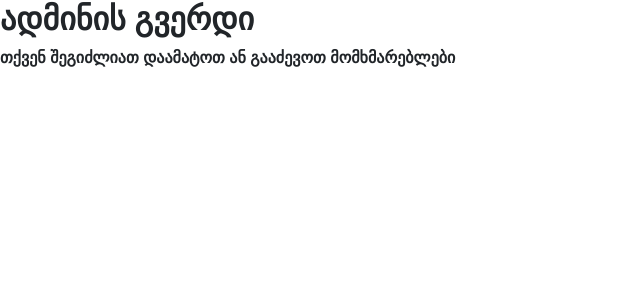
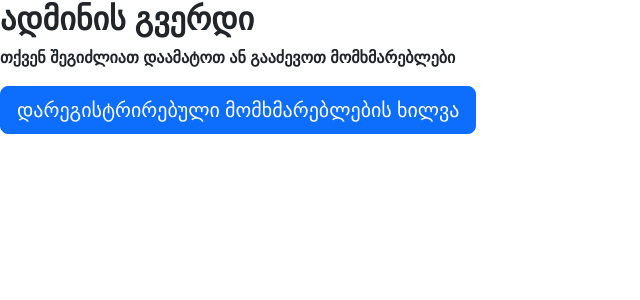
Before and after one commit to SANDRICKSON/vefxistyaosani, a Flask app: page /admin in a window 1280 px wide. Shown: the part 92-392 px from the top of the page, without its empty margins (0-640 px from the left). Run offline with Flask 3, Linux system fonts and the light colour scheme; a user stored in the database is signed in; some web fonts are replaced.

Commit message:
Update admin.html

```diff
--- a/templates/admin.html
+++ b/templates/admin.html
@@ -8,5 +8,9 @@
         font-family: "BPG Classic Medium", sans-serif;
         font-weight: bold;
     }
+
+
 </style>
+<a href="{{ url_for('view_users') }}" class="btn btn-primary btn-lg">დარეგისტრირებული მომხმარებლების ხილვა</a>
+
 {% endblock %}
```
